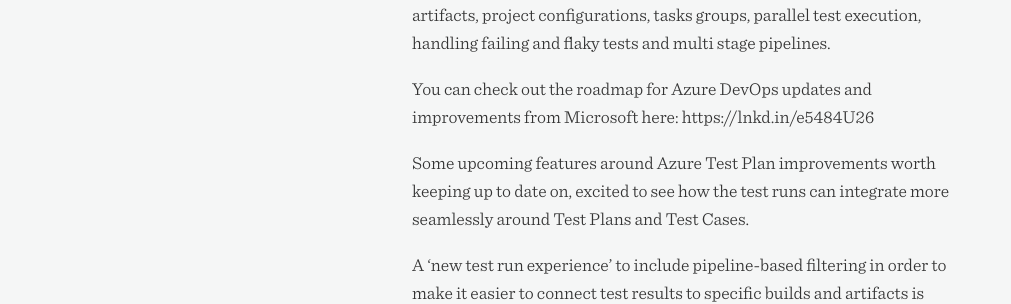
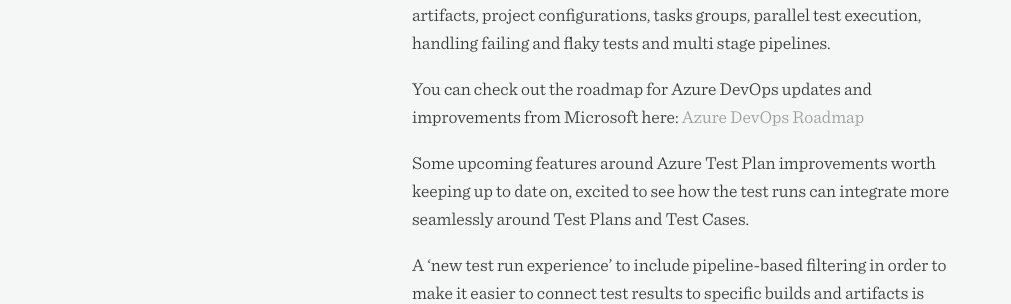
Before and after one commit to mairegrant/mairegrant.github.io, a Jekyll site: the page built from _posts/2025-03-07-TAU-Continuous-Testing-With-Azure-Devops.md, in a window 1280 px wide. Shown: the part 684-988 px from the top of the page, without its empty margins (38-1049 px from the left). Built offline with Jekyll 4.4.1, drawn with Linux system fonts in a browser that asks for light colours.

Commit message:
link changes

```diff
--- a/_posts/2025-03-07-TAU-Continuous-Testing-With-Azure-Devops.md
+++ b/_posts/2025-03-07-TAU-Continuous-Testing-With-Azure-Devops.md
@@ -11,7 +11,7 @@
 
 Topics covered include adding tests, publishing results, extracting test artifacts, project configurations, tasks groups, parallel test execution, handling failing and flaky tests and multi stage pipelines.
 
-You can check out the roadmap for Azure DevOps updates and improvements from Microsoft here: https://lnkd.in/e5484U26
+You can check out the roadmap for Azure DevOps updates and improvements from Microsoft here: [Azure DevOps Roadmap](https://learn.microsoft.com/en-us/azure/devops/release-notes/features-timeline)
 
 Some upcoming features around Azure Test Plan improvements worth keeping up to date on, excited to see how the test runs can integrate more seamlessly around Test Plans and Test Cases.
 
```
Also changed, not shown: _posts/2025-03-06-Software-Testing-Notes-Issue161.md (+1 -1 lines).
